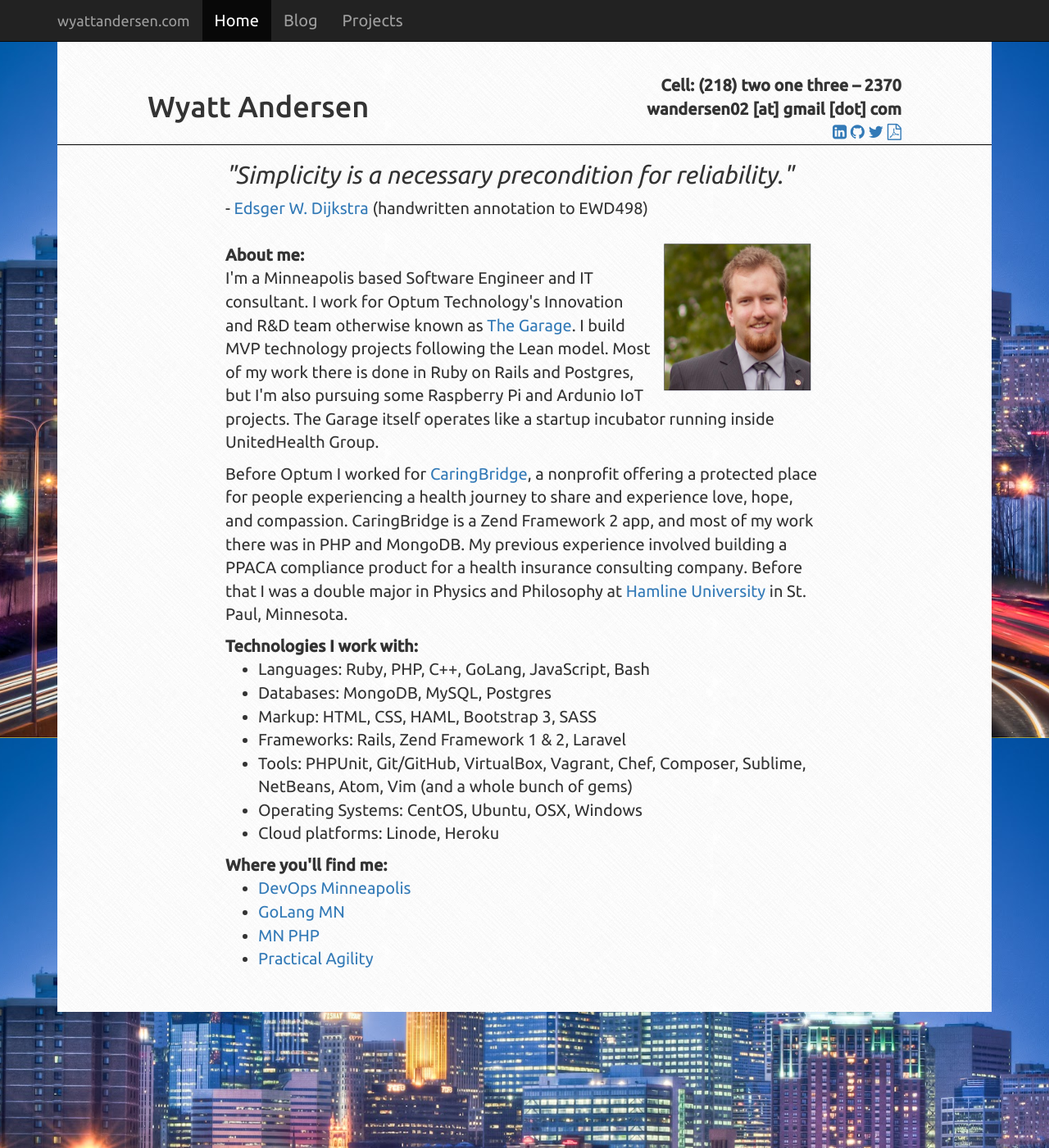
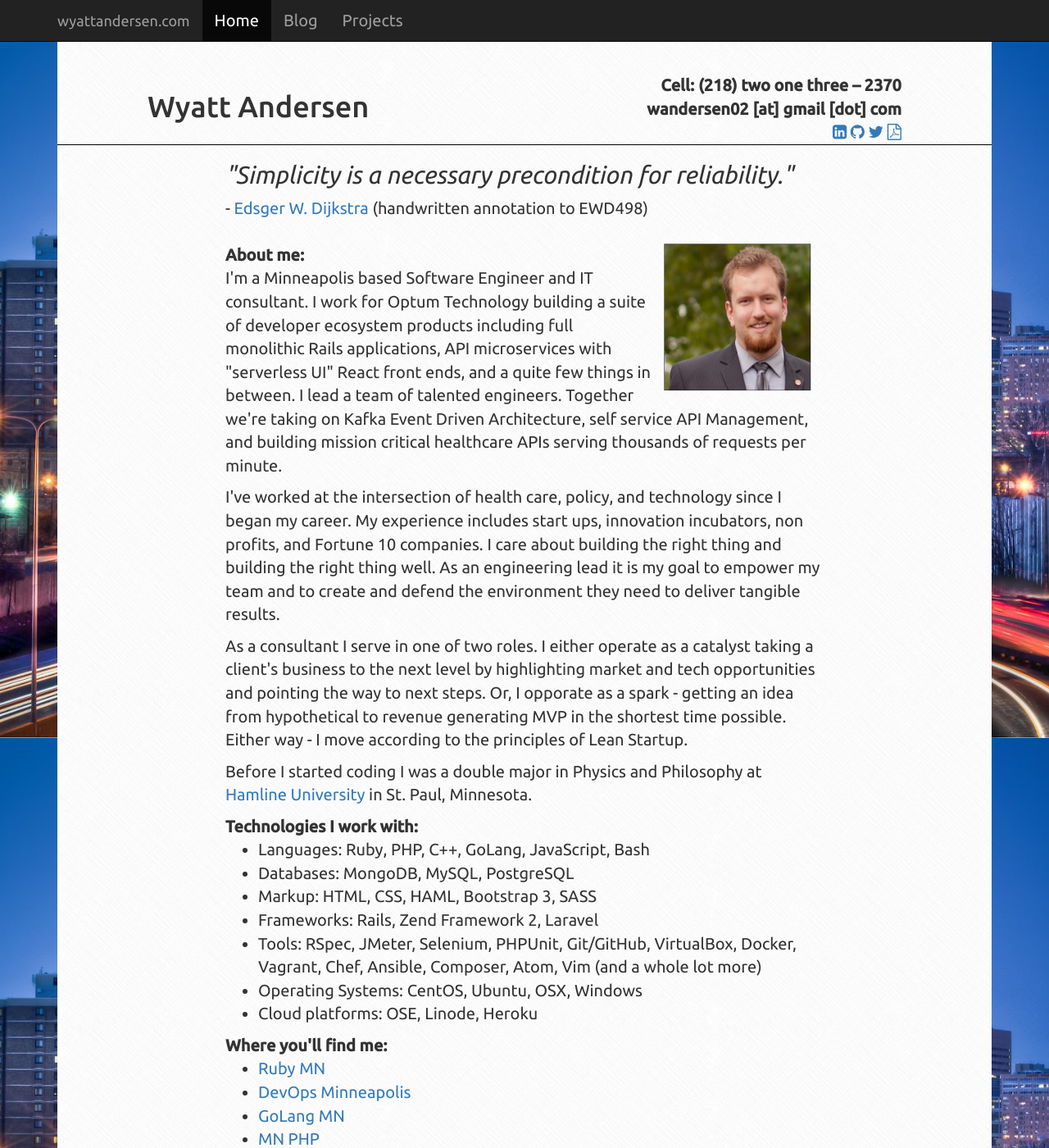
Before and after one commit to lostphilosopher/wyattandersen-jekyll, a Jekyll site: the page built from index.html, in a window 1280 px wide and 1400 px high. Shown: the whole window at 82% size. Built offline with Jekyll 4.4.1, drawn with Linux system fonts in a browser that asks for light colours.

Commit message:
Homepage updates

```diff
--- a/index.html
+++ b/index.html
@@ -26,32 +26,39 @@
 		<br />
 		<img src="/assets/headshot.jpg" alt="Wyatt Andersen" class="img-headshot">
 		<strong>About me: </strong>
-		<p>I'm a Minneapolis based Software Engineer and IT consultant. I work for Optum Technology's
-		  Innovation and R&D team otherwise known as <a href="http://www.thegarage.us/" target="_blank">The Garage</a>.
-		  I build MVP technology projects following the Lean model. Most of my work there is done in
-		  Ruby on Rails and Postgres, but I'm also pursuing some Raspberry Pi and Ardunio IoT projects. The Garage
-		  itself operates like a startup incubator running inside UnitedHealth Group.
-		</p>
-		</p>
-		  Before Optum I worked for <a href="http://www.caringbridge.org/" target="_blank">CaringBridge</a>, a nonprofit offering a
-		  protected place for people experiencing a health journey to share and experience love, hope,
-		  and compassion. CaringBridge is a Zend Framework 2 app, and most of my work there was in PHP
-		  and MongoDB. My previous experience involved building a PPACA compliance product for a health
-		  insurance consulting company. Before that I was a double major in Physics and Philosophy
+		<p>I'm a Minneapolis based Software Engineer and IT consultant. I work for Optum Technology
+      building a suite of developer ecosystem products including full monolithic Rails applications,
+      API microservices with "serverless UI" React front ends, and a quite few things in between. I lead a
+      team of talented engineers. Together we're taking on Kafka Event Driven Architecture, self service API
+      Management, and building mission critical healthcare APIs serving thousands of requests per minute.
+    </p>
+    <p> I've worked at the intersection of health care, policy, and technology since I began my career.
+      My experience includes start ups, innovation incubators, non profits, and Fortune 10 companies. I care about
+      building the right thing and building the right thing well. As an engineering lead it is my goal to empower
+      my team and to create and defend the environment they need to deliver tangible results.
+    </p>
+    <p> As a consultant I serve in one of two roles. I either operate as a catalyst taking a client's business to the next level
+      by highlighting market and tech opportunities and pointing the way to next steps. Or, I opporate as a spark - getting an
+      idea from hypothetical to revenue generating MVP in the shortest time possible. Either way - I move according to the principles
+      of Lean Startup.
+    </p>
+		<p>
+		  Before I started coding I was a double major in Physics and Philosophy
 		  at <a href="http://www.hamline.edu/" target="_blank">Hamline University</a> in St. Paul, Minnesota.
 		</p>
 		<strong>Technologies I work with:</strong>
 		<ul>
 		  <li>Languages: Ruby, PHP, C++, GoLang, JavaScript, Bash</li>
-		  <li>Databases: MongoDB, MySQL, Postgres</li>
+		  <li>Databases: MongoDB, MySQL, PostgreSQL</li>
 		  <li>Markup: HTML, CSS, HAML, Bootstrap 3, SASS</li>
-		  <li>Frameworks: Rails, Zend Framework 1 & 2, Laravel</li>
-		  <li>Tools: PHPUnit, Git/GitHub, VirtualBox, Vagrant, Chef, Composer, Sublime, NetBeans, Atom, Vim (and a whole bunch of gems)</li>
+		  <li>Frameworks: Rails, Zend Framework 2, Laravel</li>
+		  <li>Tools: RSpec, JMeter, Selenium, PHPUnit, Git/GitHub, VirtualBox, Docker, Vagrant, Chef, Ansible, Composer, Atom, Vim (and a whole lot more)</li>
 		  <li>Operating Systems: CentOS, Ubuntu, OSX, Windows</li>
-			<li>Cloud platforms: Linode, Heroku</li>
+			<li>Cloud platforms: OSE, Linode, Heroku</li>
 	    </ul>
 	    <strong>Where you'll find me:</strong>
 	    <ul>
+          <li><a href="https://www.meetup.com/ruby-mn/">Ruby MN</a>
 	        <li><a href="http://www.meetup.com/DevOps-Minneapolis/">DevOps Minneapolis</a></li>
 	        <li><a href="http://www.meetup.com/golangmn/">GoLang MN</a></li>
 	        <li><a href="http://www.meetup.com/mn-php/">MN PHP</a></li>
```
Also changed, not shown: projects.html (+21 -0 lines), assets/nachocms.png (added), 1 other file.
